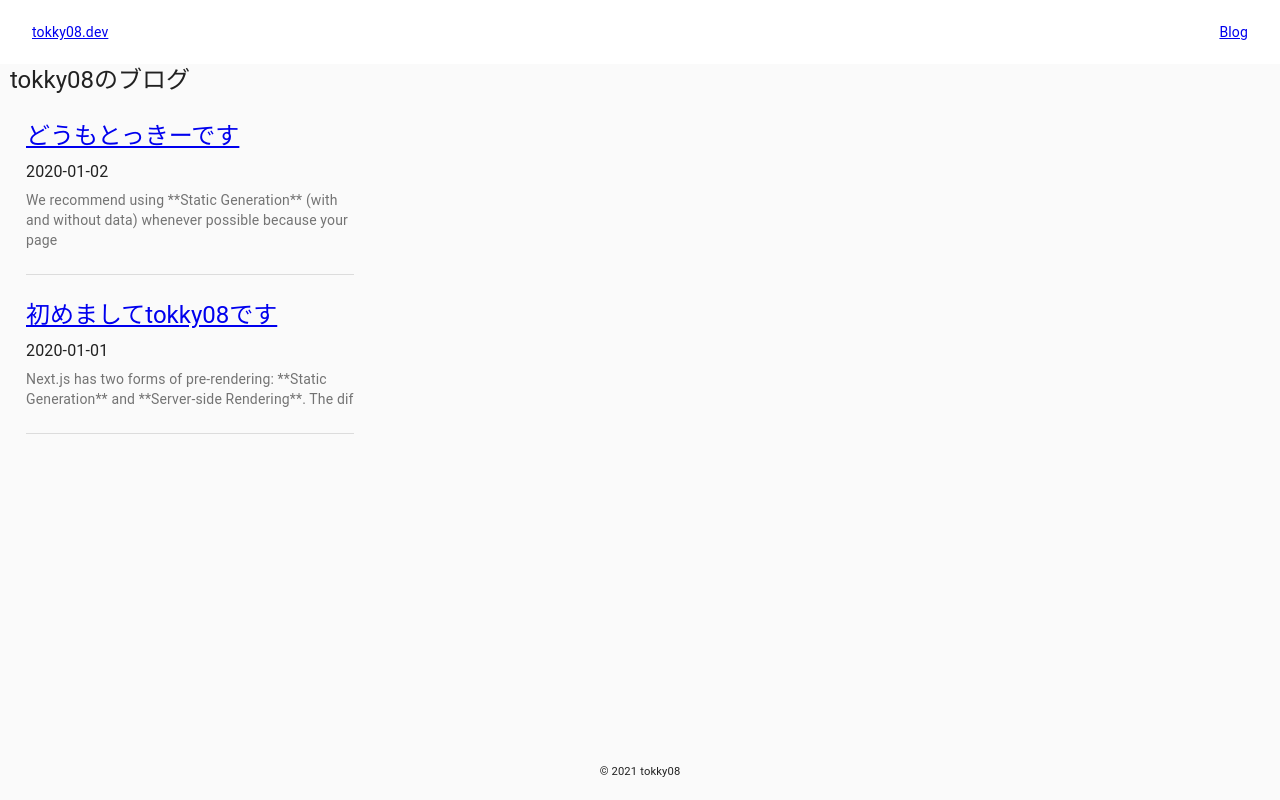
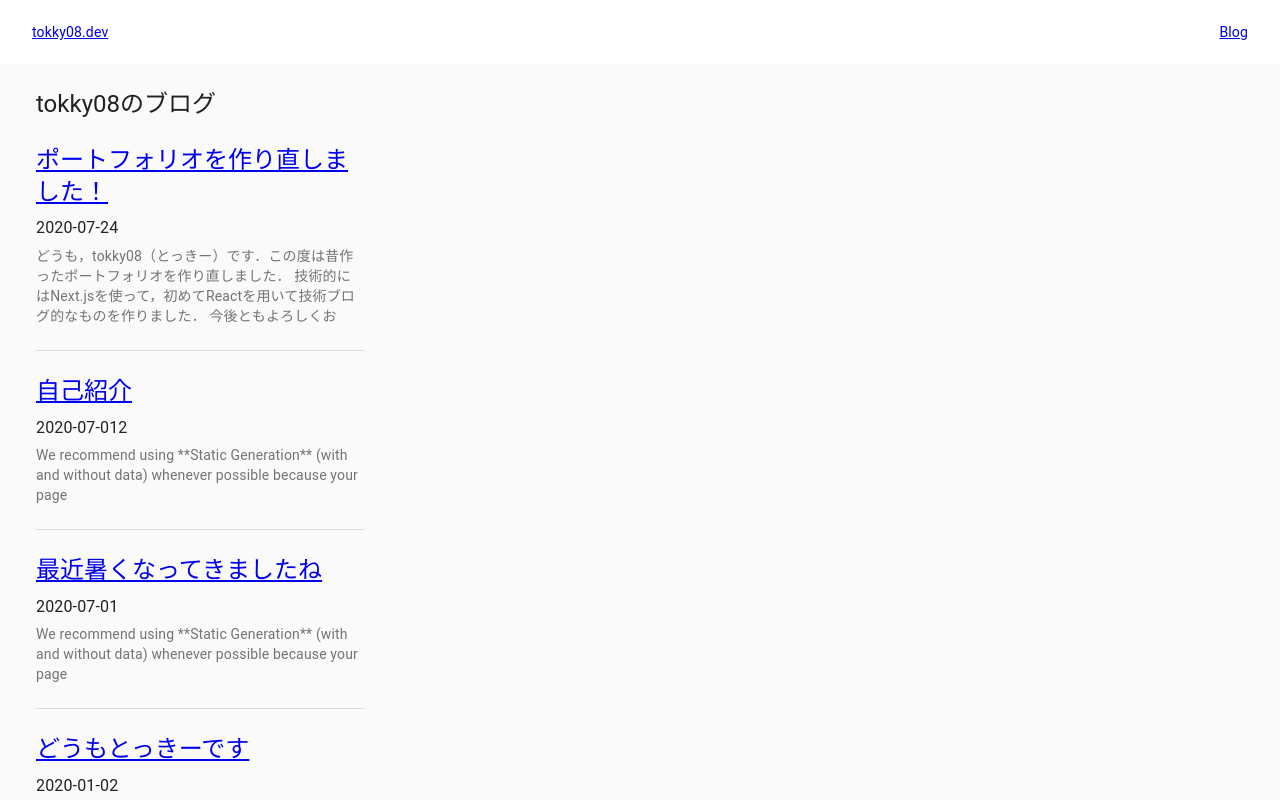
Before and after one commit to tokky08/portfolio, a Next.js app: page /blog in a window 1280 px wide. Shown: the top 800 px of the page. Built offline with nearby package versions, Linux system fonts and the light colour scheme.

Commit message:
ブログ記事大体できた,レイアウトの方

```diff
--- a/components/MiddleDividers.jsx
+++ b/components/MiddleDividers.jsx
@@ -1,8 +1,6 @@
 import React from 'react'
 import Link from 'next/link'
 import { makeStyles } from '@material-ui/core/styles'
-import Chip from '@material-ui/core/Chip'
-import Button from '@material-ui/core/Button'
 import Grid from '@material-ui/core/Grid'
 import Divider from '@material-ui/core/Divider'
 import Typography from '@material-ui/core/Typography'
@@ -32,7 +30,7 @@
 
   return (
     <div className={classes.root}>
-      <div className={classes.section1}>
+        <div className={classes.section1}>
         <Grid container alignItems="center">
           <Grid item xs>
             <Typography gutterBottom variant="h5">
@@ -41,11 +39,6 @@
                 </Link>
             </Typography>
           </Grid>
-          {/* <Grid item>
-            <Typography gutterBottom variant="h6">
-                          {props.date}
-            </Typography>
-          </Grid> */}
         </Grid>
         <Typography gutterBottom variant="body1">
           {props.date}
@@ -55,20 +48,6 @@
         </Typography>
       </div>
       <Divider variant="middle" />
-      <div className={classes.section2}>
-        {/* <Typography gutterBottom variant="body1">
-          {props.date}
-        </Typography> */}
-        {/* <div>
-          <Chip className={classes.chip} label="Extra Soft" />
-          <Chip className={classes.chip} color="primary" label="Soft" />
-          <Chip className={classes.chip} label="Medium" />
-          <Chip className={classes.chip} label="Hard" />
-        </div> */}
-      </div>
-      {/* <div className={classes.section3}>
-        <Button color="primary">Add to cart</Button>
-      </div> */}
     </div>
   );
 }
--- a/components/layout.jsx
+++ b/components/layout.jsx
@@ -1,9 +1,5 @@
 import Head from 'next/head'
-import Image from 'next/image'
-import Link from 'next/link'
 import styles from '../styles/layout.module.scss'
-import utilStyles from '../styles/utils.module.css'
-import ButtonAppBar from './ButtonAppBar'
 import Footer from './Footer'
 import ElevateAppBar from './ElevateAppBar'
 
@@ -29,49 +25,7 @@
         <meta name="twitter:card" content="summary_large_image" />
       </Head>
       <ElevateAppBar />
-      {/* <header className={styles.header}>
-        {home ? (
-          <>
-            <Image
-              priority
-              src="/images/profile.png"
-              className={utilStyles.borderCircle}
-              height={144}
-              width={144}
-              alt={name}
-            />
-            <h1 className={utilStyles.heading2Xl}>{name}</h1>
-          </>
-        ) : (
-          <>
-            <Link href="/">
-              <a>
-                <Image
-                  priority
-                  src="/images/profile.png"
-                  className={utilStyles.borderCircle}
-                  height={108}
-                  width={108}
-                  alt={name}
-                />
-              </a>
-            </Link>
-            <h2 className={utilStyles.headingLg}>
-              <Link href="/">
-                <a className={utilStyles.colorInherit}>{name}</a>
-              </Link>
-            </h2>
-          </>
-        )}
-      </header> */}
       <main className={styles.main}>{children}</main>
-      {!home && (
-        <div className={styles.backToHome}>
-          <Link href="/">
-            <a>← Back to home</a>
-          </Link>
-        </div>
-      )}
       <Footer/>
     </div>
   )
--- a/pages/blog.js
+++ b/pages/blog.js
@@ -1,12 +1,9 @@
 import Head from 'next/head'
-import Link from 'next/link'
 import Layout, { siteTitle } from '../components/layout'
-import utilStyles from '../styles/utils.module.css'
 import { getSortedPostsData } from '../lib/posts'
-import Date from '../components/date'
 import Typography from '@material-ui/core/Typography'
 import MiddleDividers from '../components/MiddleDividers'
-
+import { makeStyles } from '@material-ui/core/styles'
 
 export async function getStaticProps() {
   const allPostsData = getSortedPostsData()
@@ -17,15 +14,22 @@
   }
 }
 
+const useStyles = makeStyles((theme) => ({
+  typography: {
+    margin: theme.spacing(3, 2),
+  }
+}));
+
 export default function Blog({ allPostsData }) {
   console.log(allPostsData)
+  const classes = useStyles();
   return (
     <Layout home>
       <Head>
         <title>{siteTitle}</title>
       </Head>
-      <section className={`${utilStyles.headingMd} ${utilStyles.padding1px}`}>
-        <Typography variant="h5" component="h2">
+      <section>
+        <Typography variant="h5" component="h2" className={classes.typography}>
           tokky08のブログ
         </Typography>
         {allPostsData.map(({ id, date, title, body }) => (
--- /dev/null
+++ b/posts/test1.md
@@ -0,0 +1,21 @@
+---
+title: 'ポートフォリオを作り直しました！'
+date: '2020-07-24'
+---
+
+どうも，tokky08（とっきー）です．この度は昔作ったポートフォリオを作り直しました．
+技術的にはNext.jsを使って，初めてReactを用いて技術ブログ的なものを作りました．
+今後ともよろしくお願いいたします！
+
+You can use Static Generation for many types of pages, including:
+
+- Marketing pages
+- Blog posts
+- E-commerce product listings
+- Help and documentation
+
+You should ask yourself: "Can I pre-render this page **ahead** of a user's request?" If the answer is yes, then you should choose Static Generation.
+
+On the other hand, Static Generation is **not** a good idea if you cannot pre-render a page ahead of a user's request. Maybe your page shows frequently updated data, and the page content changes on every request.
+
+In that case, you can use **Server-Side Rendering**. It will be slower, but the pre-rendered page will always be up-to-date. Or you can skip pre-rendering and use client-side JavaScript to populate data.
--- /dev/null
+++ b/posts/test2.md
@@ -0,0 +1,19 @@
+---
+title: '自己紹介'
+date: '2020-07-012'
+---
+
+We recommend using **Static Generation** (with and without data) whenever possible because your page can be built once and served by CDN, which makes it much faster than having a server render the page on every request.
+
+You can use Static Generation for many types of pages, including:
+
+- Marketing pages
+- Blog posts
+- E-commerce product listings
+- Help and documentation
+
+You should ask yourself: "Can I pre-render this page **ahead** of a user's request?" If the answer is yes, then you should choose Static Generation.
+
+On the other hand, Static Generation is **not** a good idea if you cannot pre-render a page ahead of a user's request. Maybe your page shows frequently updated data, and the page content changes on every request.
+
+In that case, you can use **Server-Side Rendering**. It will be slower, but the pre-rendered page will always be up-to-date. Or you can skip pre-rendering and use client-side JavaScript to populate data.
--- /dev/null
+++ b/posts/test3.md
@@ -0,0 +1,19 @@
+---
+title: '最近暑くなってきましたね'
+date: '2020-07-01'
+---
+
+We recommend using **Static Generation** (with and without data) whenever possible because your page can be built once and served by CDN, which makes it much faster than having a server render the page on every request.
+
+You can use Static Generation for many types of pages, including:
+
+- Marketing pages
+- Blog posts
+- E-commerce product listings
+- Help and documentation
+
+You should ask yourself: "Can I pre-render this page **ahead** of a user's request?" If the answer is yes, then you should choose Static Generation.
+
+On the other hand, Static Generation is **not** a good idea if you cannot pre-render a page ahead of a user's request. Maybe your page shows frequently updated data, and the page content changes on every request.
+
+In that case, you can use **Server-Side Rendering**. It will be slower, but the pre-rendered page will always be up-to-date. Or you can skip pre-rendering and use client-side JavaScript to populate data.
--- a/styles/layout.module.scss
+++ b/styles/layout.module.scss
@@ -3,7 +3,7 @@
     flex-flow: column;
     min-height: 100vh;
     .main{
-        padding: 0 10px;
+        padding: 0 20px;
         flex: 1;
     }
 }
```
Also changed, not shown: pages/blog/[id].js (+3 -6 lines).
